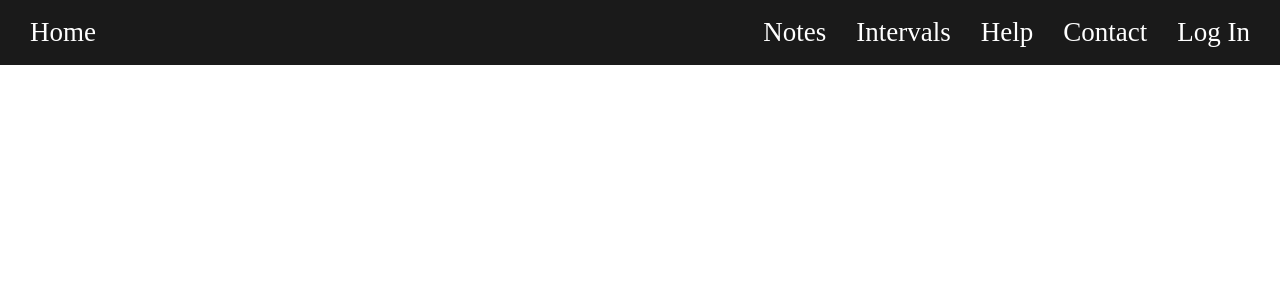
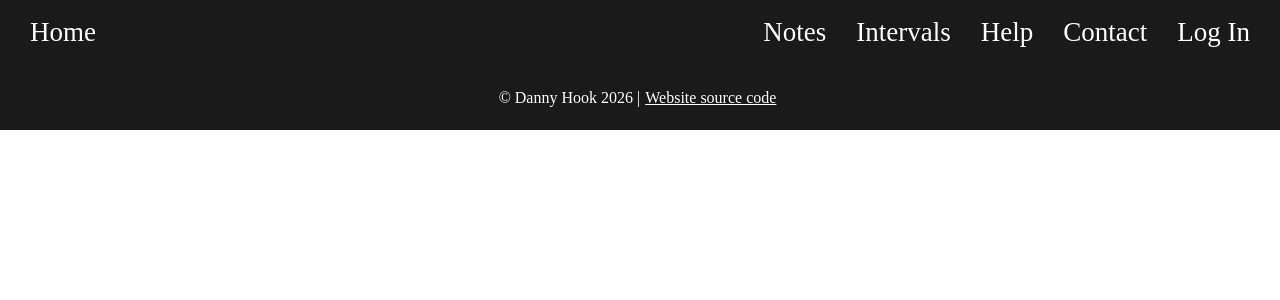
Before and after one commit to MostLikelyNotHuman/u2-rebuild, a React (Vite) app in the folder mfbr2/: page / in a window 1280 px wide. Shown: the top 300 px of the page. Built offline with nearby package versions, Linux system fonts and the light colour scheme.

Commit message:
very basic footer, link to source code

```diff
--- a/mfbr2/src/App.jsx
+++ b/mfbr2/src/App.jsx
@@ -1,11 +1,13 @@
 import './App.css'
 import Header from './components/basic/Header';
+import Footer from './components/basic/Footer';
 
 function App() {
 
   return (
     <>
       <Header></Header>
+      <Footer></Footer>
     </>
   );
 
--- /dev/null
+++ b/mfbr2/src/components/basic/Footer.css
@@ -0,0 +1,14 @@
+footer {
+    color: white;
+    background-color: rgb(26, 26, 26);
+    height: 65px;
+    display: flex;
+    align-items: center;
+    justify-content: center;
+
+}
+
+footer a {
+    padding: 0px 5px;
+    color: white;
+}
--- /dev/null
+++ b/mfbr2/src/components/basic/Footer.jsx
@@ -0,0 +1,12 @@
+import "./Footer.css";
+
+const Footer = ({}) => {
+
+    return (
+        <footer>
+            &copy; Danny Hook {(new Date().getFullYear())} | <a href="https://github.com/MostLikelyNotHuman/u2-rebuild"> Website source code</a>
+        </footer>
+    )
+}
+
+export default Footer;
```
Also changed, not shown: mfbr2/src/components/basic/Header.css (line endings or trailing spaces), mfbr2/src/main.jsx (line endings or trailing spaces).
